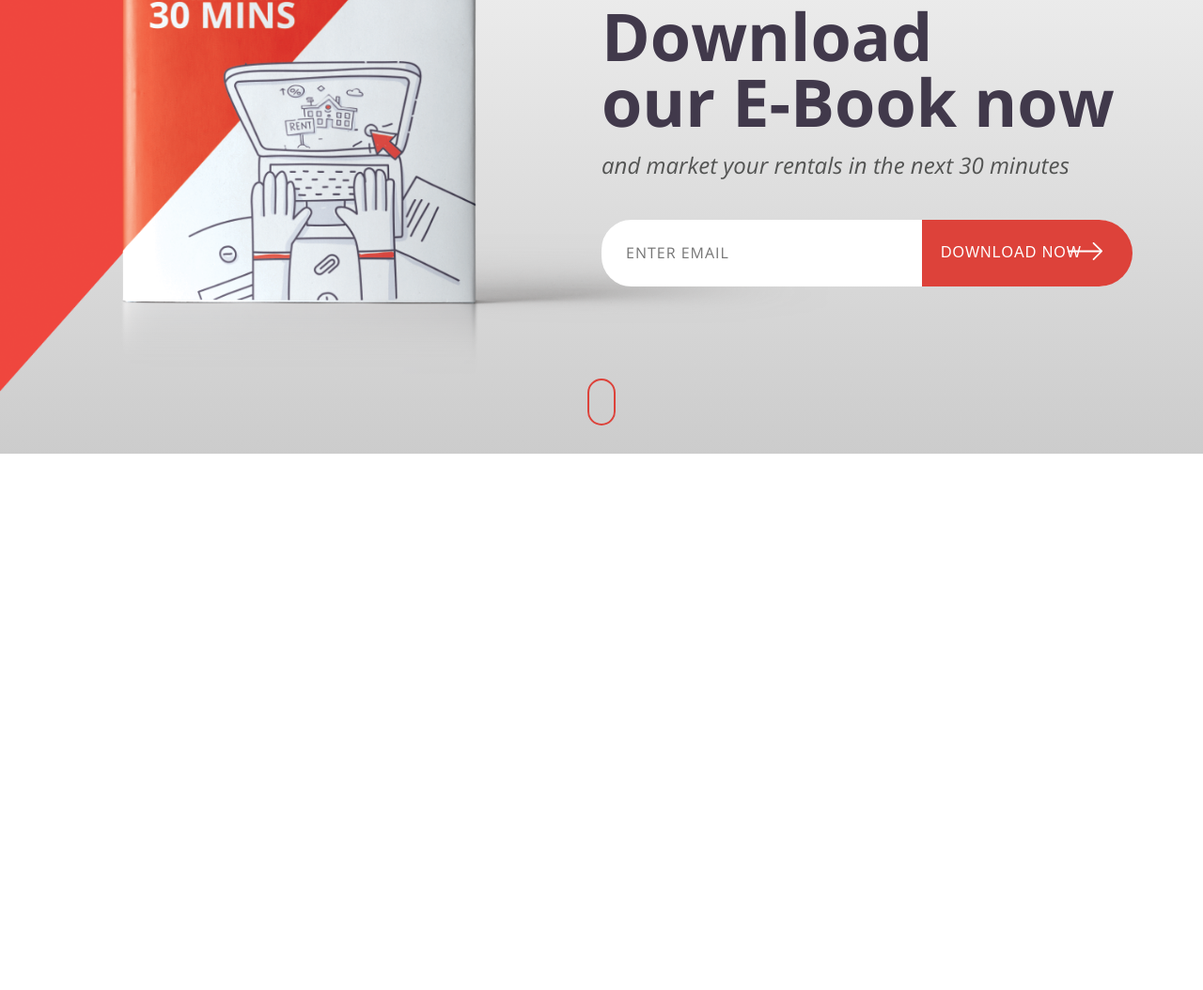
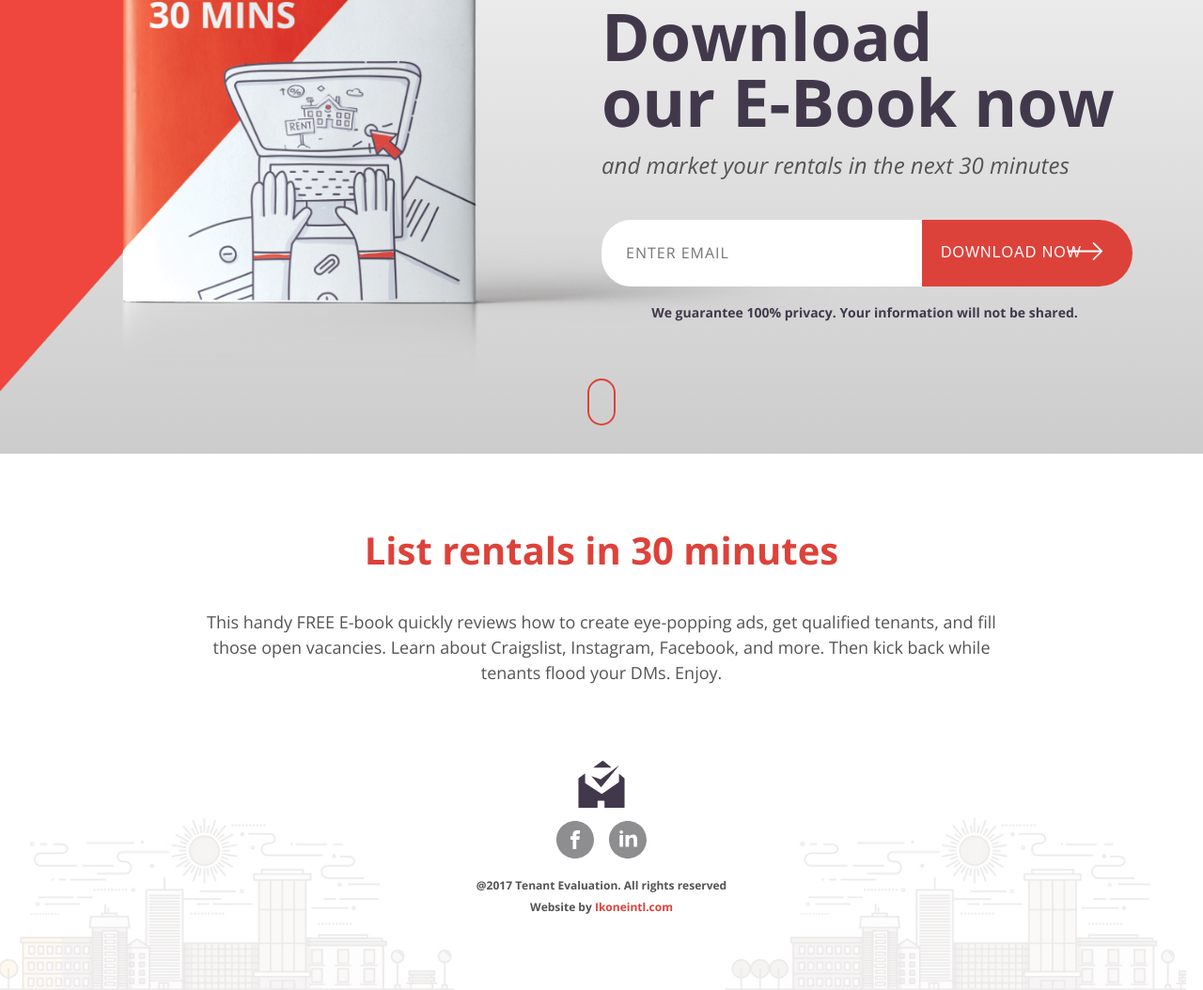
Before and after one commit to Reddraft/Te-ebook, a plain HTML site: page index.html in a window 1280 px wide. Shown: the part 317-1371 px from the top of the page at 94% size. Before the commit the page ends 800 px from the top, so only its background shows below. Drawn offline with nearby package versions, Linux system fonts and the light colour scheme.

Commit message:
Add intro section, footer and style completely

```diff
--- a/css/style.css
+++ b/css/style.css
@@ -60,6 +60,13 @@ h1 {
 h2 {
   color: #dd423a;
   font-size: 2em;
+  text-align: center;
+}
+
+h5 {
+  font-size: .7rem;
+  color: #41394b;
+  text-align: center;
 }
 
 p {
@@ -128,6 +135,7 @@ form {
   position: relative;
   width: 100%;
   margin: 0 auto;
+  margin-bottom: 20px;
 }
 
 input[type="email"]{
@@ -301,3 +309,92 @@ input[type="email"]:focus ~ .btn-submit:hover span::after {
       top: 25px;
   }
 }
+
+/**************************
+**    INTRO SECTION    **
+**************************/
+
+.intro-section {padding-bottom: 0;}
+
+.intro-heading { margin-bottom: 40px;}
+
+p.intro-text {
+  width: 70%;
+  margin: 0 auto;
+  text-align: center;
+}
+
+/**************************
+**    FOOTER SECTION    **
+**************************/
+
+footer {
+  background-image: url(../img/footer-bg.jpg);
+  text-align: center;
+  background-repeat: no-repeat;
+  background-size: 100vw auto;
+  background-position: left bottom;
+  width: 100vw;
+}
+
+.secondary-logo {
+  width: 50px;
+  height: 50px;
+  margin-bottom: 10px;
+}
+
+.secondary-logo {
+  width: 50px;
+  margin-bottom: 10px;
+}
+.secondary-logo > path {
+  fill: #41394b;
+  -webkit-transition: fill .25s;
+  transition: fill .25s;
+}
+.secondary-logo:hover > path {
+  fill: #dd423a;
+}
+
+ul.social {
+  list-style: none;
+  margin-bottom: 10px;
+}
+
+ul.social li {
+  display: inline;
+}
+
+ul.social li a  {
+  display: inline-block;
+  text-decoration: none;
+}
+
+ul.social li a .social-icon {
+  width: 40px;
+  height: 40px;
+  margin-right: 10px;
+}
+
+ul.social li:last-child a .social-icon {
+  margin-right: 0;
+}
+
+ul.social li a .social-icon > path {
+  fill: #8e8d8f;
+  -webkit-transition: fill .25s;
+  transition: fill .25s;
+}
+ul.social li a:hover .social-icon > path {
+  fill: #41394b;
+}
+
+small {
+  font-size: .6em;
+  font-weight: 700;
+}
+
+small a {
+  text-decoration: none;
+  color: #dd423a;
+}
--- a/index.html
+++ b/index.html
@@ -29,6 +29,7 @@
           <input type="email" name="email" id="email" placeholder="Enter Email" required>
           <button type="submit" value="Submit" class="btn-submit"><span>Download Now</span></button>
         </form>
+        <h5>We guarantee 100% privacy. Your information will not be shared.</h5>
       </div>
 
     </div>
@@ -36,9 +37,47 @@
     <div class="mouse-icon js-wp-animate-scroll">
       <div class="scroll"></div>
     </div>
+  </header>
 
+  <!-- INTRO SECTION -->
+  <section class="intro-section">
+    <div class="row">
+      <h2 class="intro-heading">List rentals in 30 minutes</h2>
+      <p class="intro-text">This handy FREE E-book quickly reviews how to create eye-popping ads, get qualified tenants, and fill those open vacancies.
+        Learn about Craigslist, Instagram,  Facebook, and more. Then kick back while tenants flood your DMs. Enjoy. </p>
+    </div>
+  </section>
 
-  </header>
+<!-- FOOTER -->
+<footer>
+  <div class="row">
+    <a href="https://tenantevaluation.com" target="_blank">
+      <svg xmlns="http://www.w3.org/2000/svg" viewBox="0 0 89.7 91.4" class="secondary-logo js-wp-animate-secondary-logo">
+        <path d="M29.6,13.2c-0.6,0-0.6-0.3-0.2-0.6L46.5,0.2c0.4-0.3,1.2-0.3,1.6,0l15.3,12.3c0.4,0.3,0.3,0.6-0.2,0.6H29.6z M79.6,25.7c-0.4-0.3-0.8-0.2-0.8,0.4v14.3c0,0.5-0.4,1.3-0.8,1.6l-31.7,22c-0.5,0.3-1.2,0.3-1.7,0L13.8,44.1 c-0.5-0.3-0.8-1-0.8-1.5V25.4c0-0.6-0.4-0.7-0.8-0.4L0.8,33.2c-0.4,0.3-0.8,1-0.8,1.6v55.6c0,0.6,0.4,1,1,1h35.2c0.5,0,1-0.4,1-1 V78.7c0-0.6,0.5-1,1-1h11.5c0.5,0,1,0.4,1,1v11.7c0,0.6,0.5,1,1,1h37c0.5,0,1-0.4,1-1V34.8c0-0.5-0.3-1.3-0.8-1.6L79.6,25.7z M25.1,29.9l19,21.8L79.6,8.1L43.1,36.2L25.1,29.9z"/>
+        </svg>
+    </a>
+    <ul class="social js-wp-animate-social-icons">
+      <li>
+        <a href="https://www.facebook.com/TenantEv" target="_blank">
+          <svg xmlns="http://www.w3.org/2000/svg" viewBox="0 0 233.1 233.1" class="social-icon">
+            <path d="M116.5,0C52.2,0,0,52.2,0,116.5c0,64.4,52.2,116.5,116.5,116.5c64.4,0,116.5-52.2,116.5-116.5 C233.1,52.2,180.9,0,116.5,0 M145.7,80.2h-15c-4,0-6.9,3.4-6.9,7.7v6.7h21.4l-3.5,21.7h-18v58.2h-21.9v-58.2H87.3V94.6h14.6V83.5h0 c0.4-12.6,4.8-24.7,26.2-25.4V58h17.7V80.2z"/>
+          </svg>
+        </a>
+      </li>
+      <li>
+        <a href="https://www.linkedin.com/company-beta/15259818/?pathWildcard=15259818" target="_blank">
+          <svg xmlns="http://www.w3.org/2000/svg" viewBox="0 0 167.1 167.1" class="social-icon">
+            <path d="M83.5,0C37.4,0,0,37.4,0,83.5c0,46.1,37.4,83.5,83.5,83.5c46.1,0,83.5-37.4,83.5-83.5 C167.1,37.4,129.7,0,83.5,0 M54.8,41.8c4.3,0,7.8,3.5,7.8,7.8c0,4.3-3.5,7.8-7.8,7.8c-4.3,0-7.8-3.5-7.8-7.8 C47,45.3,50.5,41.8,54.8,41.8 M62.7,114.8H47.1V62.6h15.6V114.8z M125.3,114.8h-15.6V86.3c0-5.8-1.7-11.7-8.6-11.7 c-6.9,0-12.3,5.8-12.3,11.8v28.3H73.1V62.5h15.7v7.3c4.8-6.1,11.6-8.9,19.2-8.9c7.6,0,17.3,3.8,17.3,24.3V114.8z"/>
+          </svg>
+        </a>
+      </li>
+    </ul>
+    <small class="js-wp-animate-small">
+      @2017 Tenant Evaluation. All rights reserved<br>
+      Website by <a href="http://ikoneintl.com/index.php" target="_blank">Ikoneintl.com</a>
+    </small>
+  </div>
+</footer>
 
 </body>
 </html>
```
Also changed, not shown: img/footer-bg.jpg (added).
